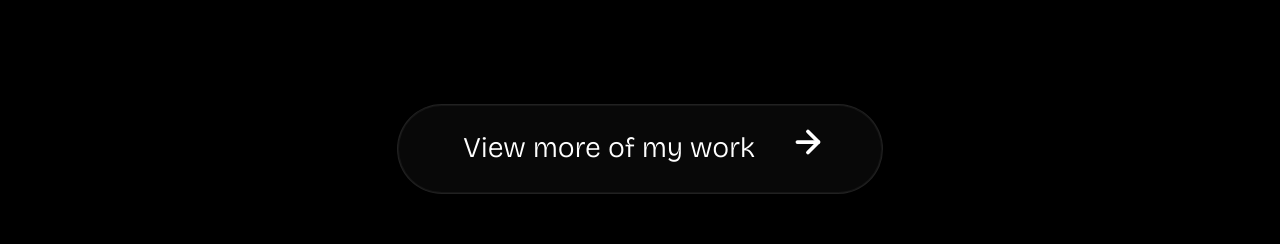
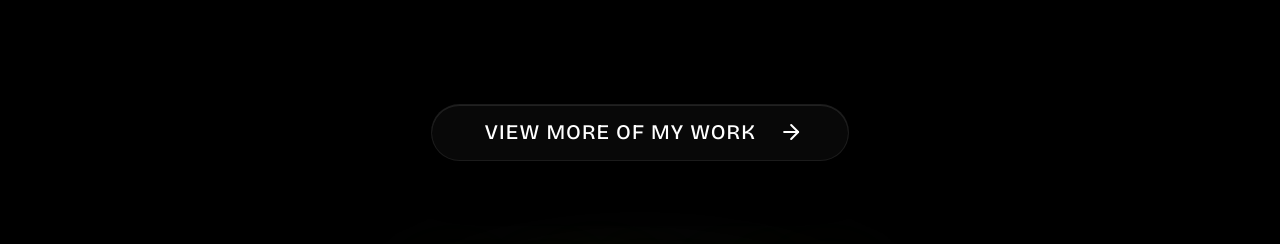
Before and after one commit to jawwadhasan321/Ahmad-Malik-, a React (Vite) app: page / in a window 1280 px wide. Shown: the part 10900-11144 px from the top of the page. Built offline with nearby package versions, Linux system fonts and the light colour scheme; a web font is replaced by a local one.

Commit message:
Fix button arrow alignment and upgrade to high-budget glassmorphic design

```diff
--- a/src/App.jsx
+++ b/src/App.jsx
@@ -1155,46 +1155,50 @@ function Home() {
             style={{
               display: 'inline-flex',
               alignItems: 'center',
-              gap: '2rem',
-              padding: '1.5rem 5rem',
+              justifyContent: 'center',
+              gap: '1.2rem',
+              padding: '1.2rem 4rem',
               borderRadius: '100px',
-              backgroundColor: 'rgba(20, 20, 20, 0.4)',
-              backdropFilter: 'blur(16px)',
-              WebkitBackdropFilter: 'blur(16px)',
-              border: '1px solid rgba(255, 255, 255, 0.1)',
+              backgroundColor: 'rgba(255, 255, 255, 0.03)',
+              backdropFilter: 'blur(24px)',
+              WebkitBackdropFilter: 'blur(24px)',
+              border: '1px solid rgba(255, 255, 255, 0.08)',
               color: 'var(--color-white)',
               textDecoration: 'none',
-              fontSize: 'clamp(1.5rem, 2.5vw, 2.2rem)',
-              fontWeight: 300,
+              fontSize: 'clamp(1.2rem, 2vw, 1.6rem)',
+              fontWeight: 500,
               fontFamily: '"Bricolage Grotesque", sans-serif',
-              boxShadow: '0 20px 40px rgba(0,0,0,0.5), inset 0 0 0 1px rgba(255,255,255,0.05)',
+              textTransform: 'uppercase',
+              letterSpacing: '0.05em',
+              boxShadow: '0 20px 40px rgba(0,0,0,0.4), inset 0 1px 0 rgba(255,255,255,0.1)',
               transformOrigin: 'center',
               transition: 'all 0.5s cubic-bezier(0.16, 1, 0.3, 1)'
             }}
             onMouseEnter={(e) => {
               e.currentTarget.style.transform = 'scale(1.02) translateY(-2px)';
-              e.currentTarget.style.backgroundColor = 'rgba(210, 255, 0, 0.05)';
-              e.currentTarget.style.border = '1px solid rgba(210, 255, 0, 0.3)';
-              e.currentTarget.style.boxShadow = '0 30px 60px rgba(0,0,0,0.6), 0 0 40px rgba(210, 255, 0, 0.1), inset 0 0 20px rgba(210, 255, 0, 0.05)';
+              e.currentTarget.style.backgroundColor = 'rgba(210, 255, 0, 0.1)';
+              e.currentTarget.style.border = '1px solid rgba(210, 255, 0, 0.4)';
+              e.currentTarget.style.boxShadow = '0 30px 60px rgba(0,0,0,0.5), 0 0 30px rgba(210, 255, 0, 0.15), inset 0 1px 0 rgba(255,255,255,0.2)';
               e.currentTarget.style.color = 'var(--color-lime)';
             }}
             onMouseLeave={(e) => {
               e.currentTarget.style.transform = 'scale(1) translateY(0)';
-              e.currentTarget.style.backgroundColor = 'rgba(20, 20, 20, 0.4)';
-              e.currentTarget.style.border = '1px solid rgba(255, 255, 255, 0.1)';
-              e.currentTarget.style.boxShadow = '0 20px 40px rgba(0,0,0,0.5), inset 0 0 0 1px rgba(255,255,255,0.05)';
+              e.currentTarget.style.backgroundColor = 'rgba(255, 255, 255, 0.03)';
+              e.currentTarget.style.border = '1px solid rgba(255, 255, 255, 0.08)';
+              e.currentTarget.style.boxShadow = '0 20px 40px rgba(0,0,0,0.4), inset 0 1px 0 rgba(255,255,255,0.1)';
               e.currentTarget.style.color = 'var(--color-white)';
             }}
             onClick={() => {
               window.scrollTo({ top: 0, behavior: 'instant' });
             }}
           >
-            <span>View more of my work</span>
+            <span style={{ lineHeight: 1, paddingTop: '2px' }}>View more of my work</span>
             <motion.div
-              animate={{ x: [0, 10, 0] }}
+              animate={{ x: [0, 8, 0] }}
               transition={{ repeat: Infinity, duration: 1.5, ease: 'easeInOut' }}
+              style={{ display: 'flex', alignItems: 'center', justifyContent: 'center' }}
             >
-              <ArrowRight size={36} strokeWidth={2.5} />
+              <ArrowRight size={24} strokeWidth={2} />
             </motion.div>
           </Link>
         </motion.div>
```
